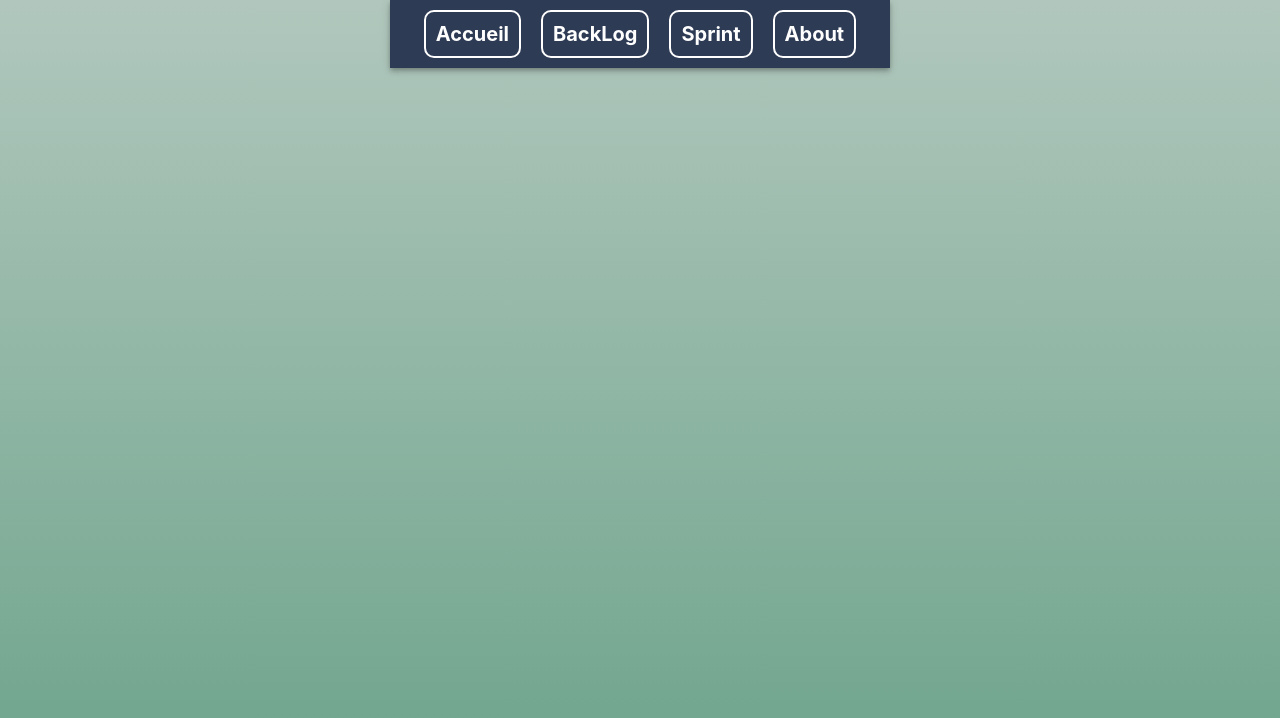
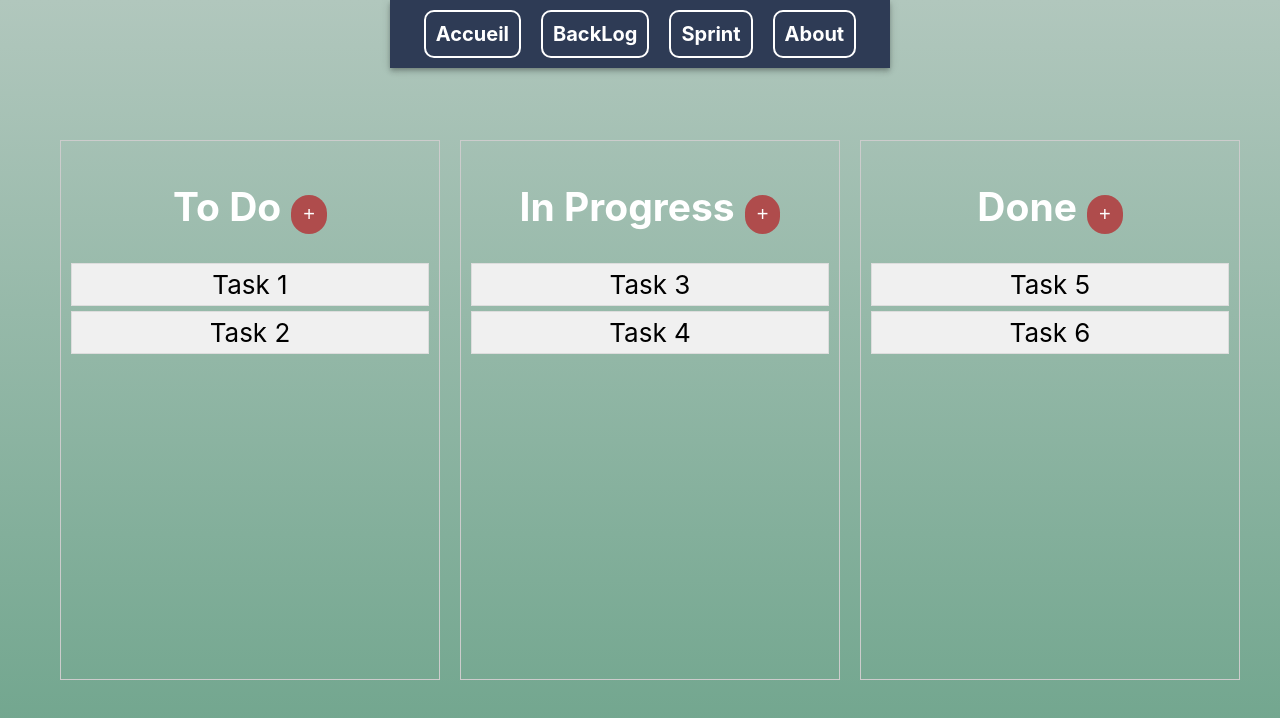
Before and after one commit to MartinIthurbide/ProjetCdp, a React (Create React App) app: page /backlog in a window 1280 px wide. Shown: the top 718 px of the page. Built offline with nearby package versions, Linux system fonts and the light colour scheme.

Commit message:
Ajout d'un de composant Kanban et d'une page Backlog (qui devrait etre Sprint enfaite)

```diff
--- a/src/App.js
+++ b/src/App.js
@@ -5,30 +5,27 @@ import SignUp from './components/homepage/contact';
 import Accueil from './components/homepage/Accueil';
 import { BrowserRouter as Router, Routes, Route }
     from 'react-router-dom';
+import KanbanBoard from './components/kanban/KanbanBoard';
+import Backlog from './pages/Backlog';
 
-function MyButton() {
-  const [count, setCount] = useState(0);
-
-  function handleClick() {
-    setCount(count + 1);
-  }
-
-  return (
-    <button onClick={handleClick}>
-      Clicked {count} times
-    </button>
-  );
-}
+const tasksAndColumns2 = [
+  { title: 'To Do', tasks: ['Task 1', 'Task 2'] },
+  { title: 'In Progress', tasks: ['Task 3', 'Task 4'] },
+  { title: 'Done', tasks: ['Task 5', 'Task 6'] },
+  { title: 'To be tested', tasks: ['Task 7', 'Task 8'] },
+];
 
 function App() {
   return (
     <div className="App">
       <header className="App-header">
         <Router>
-          <MyAppBar />
+          <MyAppBar/>
           <Routes>
             <Route exact path='/' element={<Accueil/>} />
-            <Route path='/about' element={<SignUp/>} />
+            <Route path='/about' element={<SignUp/>}/>
+            <Route path='/backlog' element={<Backlog/>}/>
+            <Route path='/sprint' element={<KanbanBoard columns={tasksAndColumns2}/>}/>
           </Routes>
         </Router>
       </header>
--- /dev/null
+++ b/src/components/kanban/Kanban.css
@@ -0,0 +1,24 @@
+/* Kanban.css */
+.kanban-board {
+    display: flex;
+    justify-content: space-around;
+    margin: 40px;
+    width: calc(100% - 80px);
+    height: calc(100% - 80px);
+
+  }
+
+  .column {
+    border: 1px solid #ccc;
+    padding: 10px;
+    flex-grow: 1;
+    flex-basis: 0;
+  }
+
+  .task {
+    background-color: #f0f0f0;
+    border: 1px solid #ddd;
+    color: black;
+    margin-bottom: 5px;
+    padding: 5px;
+  }
--- /dev/null
+++ b/src/components/kanban/KanbanBoard.jsx
@@ -0,0 +1,16 @@
+// KanbanBoard.js
+import React from 'react';
+import Column from './KanbanColumn';
+import './Kanban.css';
+
+const KanbanBoard = ({ columns }) => {
+  return (
+      <div className="kanban-board">
+        {columns.map((column, index) => (
+          <Column key={index} title={column.title} tasks={column.tasks} />
+        ))}
+      </div>
+  );
+};
+
+export default KanbanBoard;
--- /dev/null
+++ b/src/components/kanban/KanbanColumn.css
@@ -0,0 +1,32 @@
+/* Column.css */
+.column {
+    border: 1px solid #ccc;
+    padding: 10px;
+    margin: 10px;
+  }
+
+  h2 {
+    display: inline-block;
+    margin-right: 10px;
+  }
+
+  .add-task {
+    display: inline-block;
+  }
+
+  .btnAddTask {
+    background-color: #af4c4c;
+    border-radius: 20px;
+    color: white;
+    border: none;
+    padding: 8px 12px;
+    font-size: 20px;
+    cursor: pointer;
+  }
+
+  .popup {
+    /* Your styles for the popup */
+    border: 1px solid #ccc;
+    padding: 10px;
+    margin-top: 10px;
+  }
--- /dev/null
+++ b/src/components/kanban/KanbanColumn.jsx
@@ -0,0 +1,54 @@
+// Column.js
+import React, { useState } from 'react';
+import Task from './Task';
+import './KanbanColumn.css';
+
+const Column = ({ title, tasks }) => {
+  const [newTask, setNewTask] = useState('');
+  const [isAddTaskPopupOpen, setIsAddTaskPopupOpen] = useState(false);
+
+  const handleAddTask = () => {
+    if (newTask.trim() !== '') {
+      tasks.push(newTask.trim());
+      setNewTask('');
+      closeAddTaskPopup();
+    }
+  };
+
+  const handleRemoveTask = (index) => {
+    tasks.splice(index, 1);
+    setNewTask('');
+  };
+
+  const openAddTaskPopup = () => {
+    setIsAddTaskPopupOpen(true);
+  };
+
+  const closeAddTaskPopup = () => {
+    setIsAddTaskPopupOpen(false);
+  };
+
+  return (
+    <div className="column">
+      <h2>{title}</h2>
+      <div className="add-task">
+        <button onClick={openAddTaskPopup} className='btnAddTask'>+</button>
+        {isAddTaskPopupOpen && (
+          <div className="popup">
+            <input type="text" value={newTask} onChange={(e) => setNewTask(e.target.value)} />
+            <button onClick={handleAddTask}>Add Task</button>
+            <button onClick={closeAddTaskPopup}>Cancel</button>
+          </div>
+        )}
+      </div>
+      <div className="tasks">
+        {tasks.map((task, index) => (
+          <Task key={index} text={task} onRemove={() => handleRemoveTask(index)} />
+        ))}
+      </div>
+
+    </div>
+  );
+};
+
+export default Column;
--- /dev/null
+++ b/src/components/kanban/Task.jsx
@@ -0,0 +1,8 @@
+// Task.js
+import React from 'react';
+
+const Task = ({ text }) => {
+  return <div className="task">{text}</div>;
+};
+
+export default Task;
--- /dev/null
+++ b/src/pages/Backlog.css
@@ -0,0 +1,8 @@
+.backlog-div {
+  height: 80vh;
+  width: 100vw;
+  padding: 10px;
+  position: fixed;
+  top: 10vh;
+  left: 0;
+}
--- /dev/null
+++ b/src/pages/Backlog.jsx
@@ -0,0 +1,19 @@
+import React from 'react';
+import KanbanBoard from '../components/kanban/KanbanBoard';
+import './Backlog.css';
+
+const tasksAndColumns = [
+    { title: 'To Do', tasks: ['Task 1', 'Task 2'] },
+    { title: 'In Progress', tasks: ['Task 3', 'Task 4'] },
+    { title: 'Done', tasks: ['Task 5', 'Task 6'] },
+  ];
+
+const Backlog = ({  }) => {
+    return (
+        <div className="backlog-div">
+            <KanbanBoard columns={tasksAndColumns}/>
+        </div>
+    );
+  };
+
+export default Backlog;
```
Also changed, not shown: src/App.css (line endings or trailing spaces).
